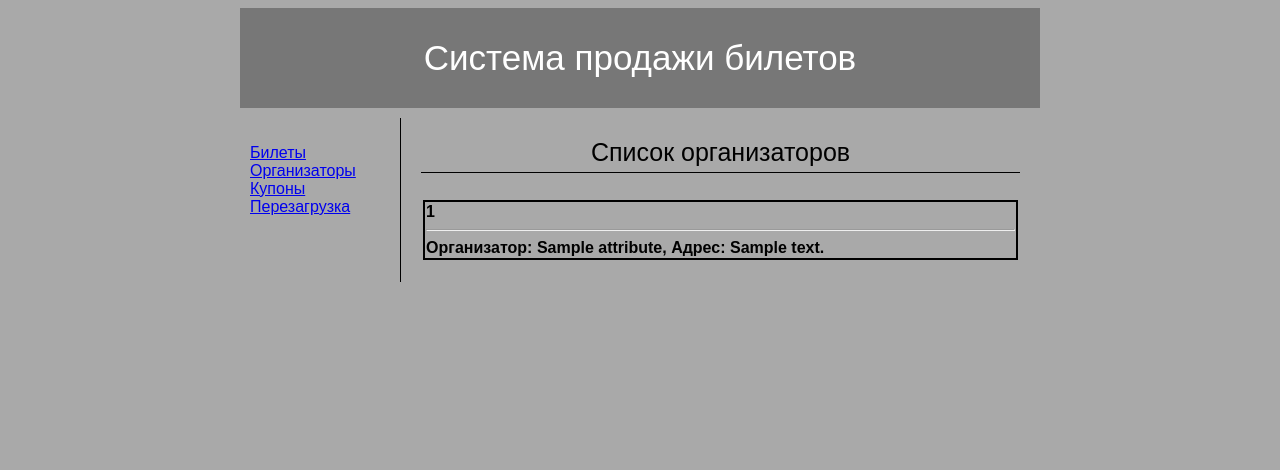
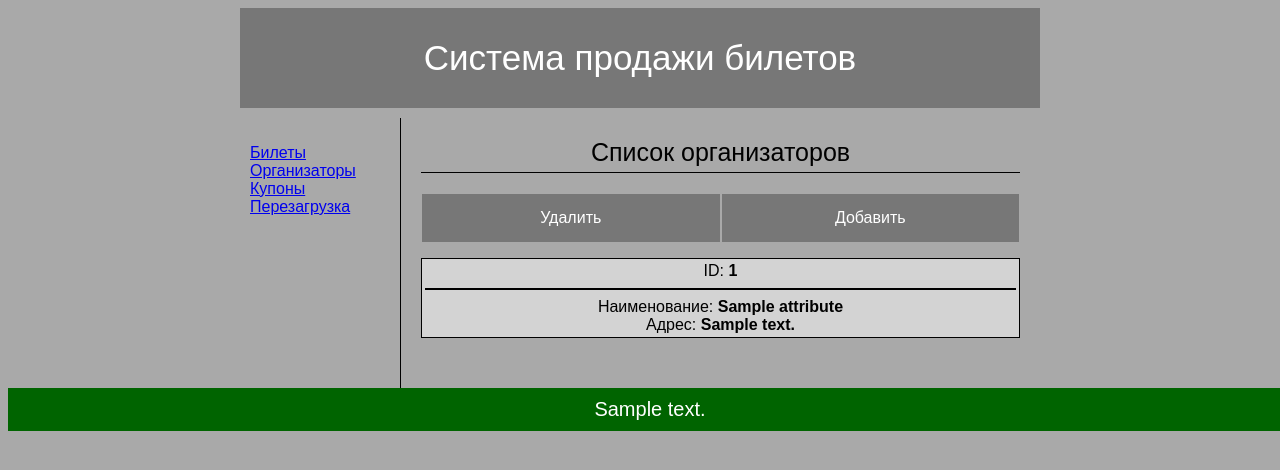
Before and after one commit to johndahrah/Ticket-sale-system, a Flask app: template templates/organizers_list.html in a window 1280 px wide. Shown: the top 470 px of the page. Run offline with Flask 2, Linux system fonts and the light colour scheme; the template is opened without the code that fills it: most values are stand-ins (such as "Sample title", 1, 10 or a date in 2020); lists and menus that the app fills with data are empty; parts of the project's set-up code (start-up, migrations or seed data) failed here and were passed over.

Commit message:
organizers view & delete UI

```diff
--- a/handlers/OrganizersHandler.py
+++ b/handlers/OrganizersHandler.py
@@ -90,8 +90,8 @@ def organizer_delete(organizer_id):
     except exc.IntegrityError as e:
         # prevent violating foreign key constraint on table tickets,
         # in most common case.
-        return 'you can not delete this organizer: <br>' + str(e)
-    return 'ok'
+        return 'Нельзя удалить организатора, у которого имеются билеты'
+    return 'Успешно: организатор удален'
 
 
 def organizer_exists(organizer_id):
--- a/static/css/organizers_list.css
+++ b/static/css/organizers_list.css
@@ -1,9 +1,26 @@
-.entry {
-    border: 2px solid black;
+.entries-list {
+    width: 100%;
+    text-align: center;
     margin-bottom: 30px;
+    border: 1px solid black;
+    background: lightgray;
 }
 
-table.entries-list {
+.action-form {
+    display: flex;
+    justify-content: space-between;
+    background-color: darkgrey;
+}
+
+.action-button {
+    display: inline-block;
+    margin: 5px 0;
+    background-color: #777;
+    color: white;
+    padding: 15px 30px;
+    text-align: center;
+    font-size: 16px;
     width: 100%;
-    text-align: left;
+    border: 1px solid darkgrey;
+    font-family: sans-serif;
 }
--- /dev/null
+++ b/static/js/organizers_list.js
@@ -0,0 +1,61 @@
+let selected;
+let errorBox = document.getElementById('error-box');
+
+function deleteOrganizer() {
+    if (confirm("Вы действительно хотите удалить организатора?")) {
+        let xhr = new XMLHttpRequest();
+
+        xhr.onreadystatechange = showPossibleErrorAndReloadIfSucces(xhr);
+
+        xhr.open("GET", '/api/organizer/delete/' + selected, true);
+        xhr.setRequestHeader('Content-type', 'charset=utf-8');
+        xhr.send();
+    }
+}
+
+function showNewOrganizerForm() {
+    //todo
+}
+
+function selectOrganizer(table) {
+    const id = table.id;
+    if (selected === id) {
+        table.style.borderWidth="1px";
+        table.style.marginBottom="20px";
+        selected = 0;
+    } else {
+        table.style.borderWidth="3px";
+        table.style.marginBottom="16px";
+        selected = id;
+    }
+}
+
+function showPossibleErrorAndReloadIfSucces(xhr) {
+    return function () {
+        if (xhr.readyState === XMLHttpRequest.DONE) {
+            let response = xhr.responseText;
+            console.log(response);
+            if (response.length !== 0) {
+                if (response.substr(0, 7) === 'Успешно') {
+                    showSuccessMessage(response)
+                } else if (response.length < 60) {
+                    showError(response);
+                } else {
+                    showError('Ошибка сервера')
+                }
+            } else {
+                window.location.reload(false)
+            }
+        }
+    };
+}
+
+function showError(text) {
+    errorBox.className = 'error-message';
+    errorBox.innerText = text;
+}
+
+function showSuccessMessage(s) {
+    errorBox.className = 'error-message-success';
+    errorBox.innerText = s;
+}
--- /dev/null
+++ b/templates/organizer_entry.html
@@ -0,0 +1,10 @@
+<table class="entries-list" id="{{ i.id }}" ondblclick="selectOrganizer(this)">
+    <tr>
+        <td>
+            ID: <b>{{ i.id }}</b> <br>
+            <hr color="black">
+            Наименование: <b>{{ i.name }}</b> <br>
+            Адрес: <b>{{ i.address }}</b>
+        </td>
+    </tr>
+</table>
--- a/templates/organizers_list.html
+++ b/templates/organizers_list.html
@@ -5,24 +5,40 @@
       href="{{ url_for('static', filename='css/organizers_list.css') }}"/>
 {% endblock %}
 
+{% block script %}
+    <script src="{{ url_for('static', filename='js/organizers_list.js')}}"></script>
+{% endblock %}
+
 {% block title %}
-Список организаторов
+    Список организаторов
 {% endblock %}
 
 {% block content_caption %}
     Список организаторов
 {% endblock %}
 
+{% block above_content_sticky %}
+    <form class="action-form">
+        <button type="button" class="action-button" onclick="deleteOrganizer()">Удалить</button>
+        <button type="button" class="action-button" onclick="showNewOrganizerForm()">Добавить</button>
+    </form>
+{% endblock %}
+
 {% block content %}
+    {% for i in attributes %}
+        {% include 'organizer_entry.html' %}
+    {% endfor %}
+{% endblock %}
 
-    <table class="entries-list">
-        {% for i in attributes %}
-            <tr> <th class="entry">
-                <b>{{ i.id }}</b> <br>
-                <hr>
-                Организатор: <b>{{ i.name }}</b>,
-                Адрес: <b>{{ i.address }}</b> <br>
-            </th> </tr>
-        {% endfor %}
-    </table>
+{% block error_message %}
+    {% if error is defined and error != '' %}
+        <div id="error-box" class="error-message">
+    {% elif success_message is defined and success_message != '' %}
+        <div id="error-box" class="error-message-success">
+    {% else %}
+        <div id="error-box" class="error-message-hidden">
+    {% endif %}
+        {{ error }}
+        {{ success_message }}
+    </div>
 {% endblock %}
```
